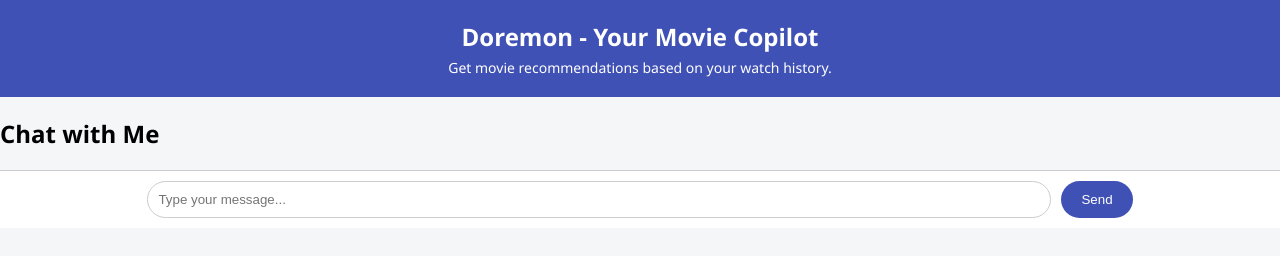
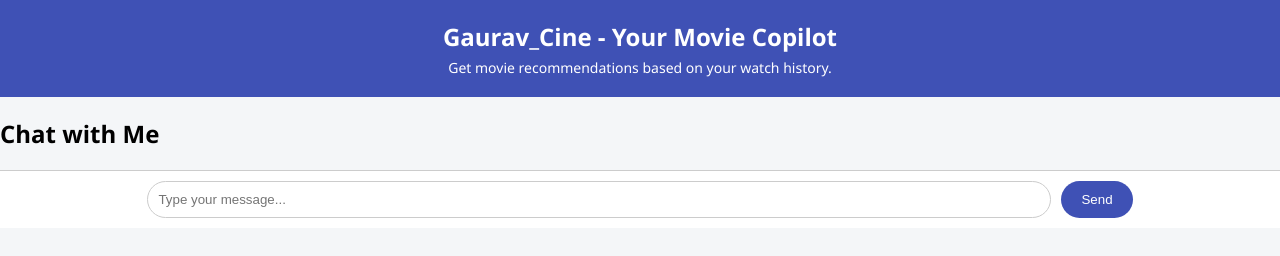
Before and after one commit to gauravjec/AI-PM, a plain HTML site: page index.html in a window 1280 px wide. Drawn offline with Linux system fonts and the light colour scheme.

Commit message:
Update index.html

```diff
--- a/index.html
+++ b/index.html
@@ -8,7 +8,7 @@
 </head>
 <body>
  <header>
-   <h1>Doremon - Your Movie Copilot</h1>
+   <h1>Gaurav_Cine - Your Movie Copilot</h1>
    <p>Get movie recommendations based on your watch history.</p>
  </header>
 
```
